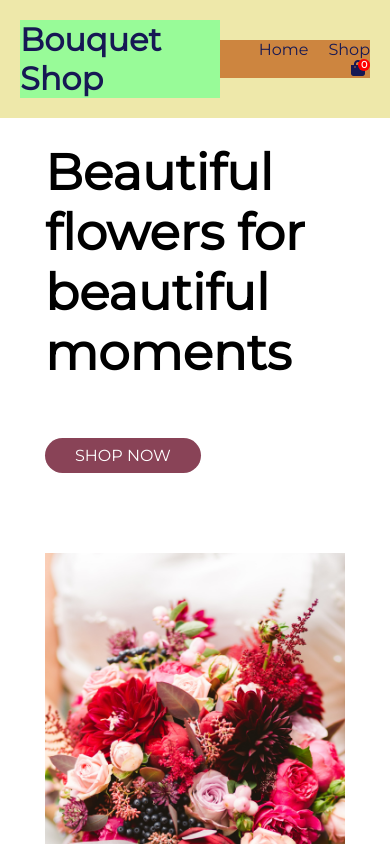
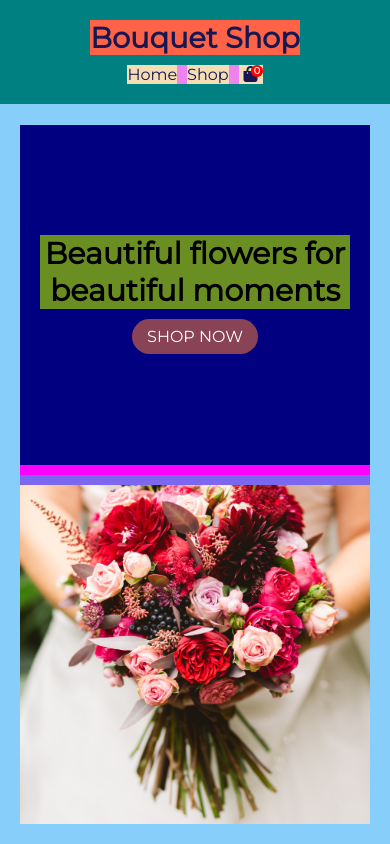
Before and after one commit to fernanda-veiga/shopping-cart, a React (Create React App) app: page / in a window 390 px wide. Shown: the top 844 px of the page. Built offline with nearby package versions, Linux system fonts and the light colour scheme.

Commit message:
Fixed the styling of the Header and the Homepage.

```diff
--- a/src/components/App.js
+++ b/src/components/App.js
@@ -10,7 +10,6 @@ function App() {
   return (
     <BrowserRouter>
       <div className="App">
-        <div className="container">
         <Header />
         <Switch>
           <Route exact path="/" component={Homepage} />
@@ -18,7 +17,6 @@ function App() {
         </Switch>
         <Footer />
       </div>
-      </div>
     </BrowserRouter>
   );
 }
--- a/src/components/Homepage.js
+++ b/src/components/Homepage.js
@@ -6,18 +6,18 @@ import bouquet from "../images/bride-bouquet.jpg";
 function Homepage() {
   return (
     <div className="Homepage">
+      <div className="container">
         <div className="Homepage-text">
-        <h1>
-          Beautiful flowers for
-          <br />
-          beautiful moments
-        </h1>
+          <div className="Homepage-text-container">
+            <h1>Beautiful flowers for beautiful moments</h1>
             <Link className="button" to="/shop">
               SHOP NOW
             </Link>
           </div>
+        </div>
         <div className="Homepage-img">
           <img src={bouquet} alt="Bride holding a flower bouquet" />
+        </div>
       </div>
     </div>
   );
--- a/src/styles/Header.css
+++ b/src/styles/Header.css
@@ -1,9 +1,12 @@
 header {
-  background-color: orchid;
+  background-color: steelblue;
+  top: 0;
+  position: fixed;
+  width: 100%;
 }
 
 .navbar {
-  background-color: palegoldenrod;
+  background-color: teal;
   max-width: 1300px;
   margin: auto;
   padding: 20px;
@@ -11,27 +14,26 @@ header {
   align-items: center;
 }
 
-.logo {
-  background-color: palegreen;
-}
-
 .logo h1 {
+  background-color: tomato;
   color: #161854;
   font-family: "Montserrat", sans-serif;
 }
 
 nav {
+  background-color: turquoise;
   flex-grow: 1;
   text-align: right;
-  background-color: peru;
 }
 
 nav ul {
+  background-color: violet;
   display: inline-block;
   list-style: none;
 }
 
 nav ul li {
+  background-color: wheat;
   display: inline-block;
   margin-left: 20px;
   font-family: "Montserrat", sans-serif;
@@ -66,3 +68,23 @@ nav ul .link {
   justify-content: center;
   align-items: center;
 }
+
+@media only screen and (max-width: 600px) {
+  .navbar {
+    flex-direction: column;
+    gap: 10px;
+  }
+
+  .logo h1 {
+    font-size: 1.8em;
+  }
+
+  nav ul {
+    display: flex;
+    gap: 10px;
+  }
+
+  nav ul li {
+    margin: 0px;
+  }
+}
--- a/src/styles/Homepage.css
+++ b/src/styles/Homepage.css
@@ -1,20 +1,40 @@
 .Homepage {
-  display: flex;
-  align-items: center;
-  justify-content: space-around;
-  flex-wrap: wrap;
+  background-color: yellow;
+  height: 100vh;
 }
 
-.Homepage-text,
-.Homepage-img {
-  flex-basis: 50%;
-  min-width: 300px;
+.container {
+  background-color: lightskyblue;
+  height: 100%;
+  max-width: 1300px;
+  margin: auto;
+  padding: 100px 20px 20px 20px;
+  display: grid;
+  grid-template-columns: 50% 50%;
+  grid-template-rows: 100%;
+}
+
+.Homepage-text {
+  background-color: magenta;
+  padding-right: 10px;
+}
+
+.Homepage-text-container {
+  width: 100%;
+  height: 100%;
+  padding: 20px;
+  /*background-color: rgba(250, 193, 188, 0.5);*/
+  background-color: navy;
+  display: flex;
+  flex-direction: column;
+  justify-content: center;
+  align-items: flex-start;
+  gap: 30px;
 }
 
 .Homepage-text h1 {
+  background-color: olivedrab;
   font-size: 50px;
-  line-height: 60px;
-  margin: 25px 0px;
   font-family: "Montserrat", sans-serif;
 }
 
@@ -23,15 +43,76 @@
   background-color: #894357;
   color: #ffffff;
   padding: 8px 30px;
-  margin: 30px 0px;
-  border-radius: 30px;
+  border-radius: 2em;
   font-family: "Montserrat", sans-serif;
   text-decoration: none;
 }
 
+.Homepage-img {
+  background-color: mediumslateblue;
+  padding-left: 10px;
+}
+
 .Homepage-img img {
   width: 100%;
-  height: 85vh;
+  height: 100%;
   object-fit: cover;
-  padding: 50px 0px;
 }
+
+/*@media (max-width: 768px) {
+  .container {
+    grid-template-rows: 50% 50%;
+    grid-template-columns: 100%;
+  }
+
+  .Homepage-text-container {
+
+  }
+
+  .Homepage-text h1 {
+
+  }
+}*/
+
+@media (max-width: 600px) {
+  .container {
+    padding: 125px 20px 20px 20px;
+    grid-template-rows: 50% 50%;
+    grid-template-columns: 100%;
+  }
+
+  .Homepage-text-container {
+    align-items: center;
+    gap: 10px;
+  }
+
+  .Homepage-text {
+    padding-right: 0px;
+    padding-bottom: 10px;
+  }
+
+  .Homepage-text h1 {
+    font-size: 30px;
+    text-align: center;
+  }
+
+  .Homepage-text .button {
+    padding: 8px 15px;
+  }
+
+  .Homepage-img {
+    padding-left: 0px;
+    padding-top: 10px;
+  }
+}
+
+/*@media (max-width: 620px) {
+  .Homepage-text h1 {
+    font-size: 30px;
+    margin: 0px;
+  }
+
+  .Homepage-text .button {
+    margin: 30px 0px 0px 0px;
+  }
+}*/
```
Lines whose indentation alone changed are shown as unchanged.
